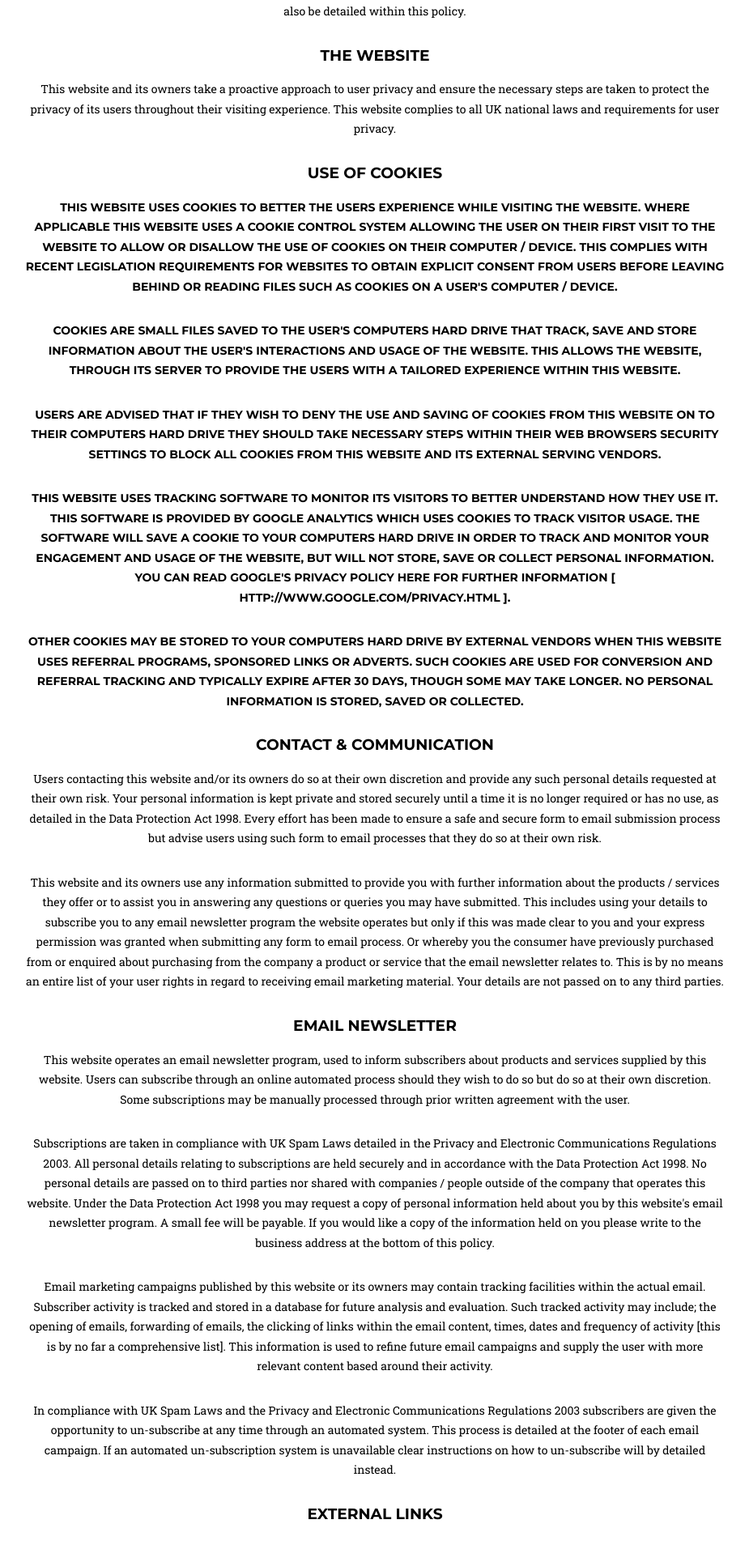
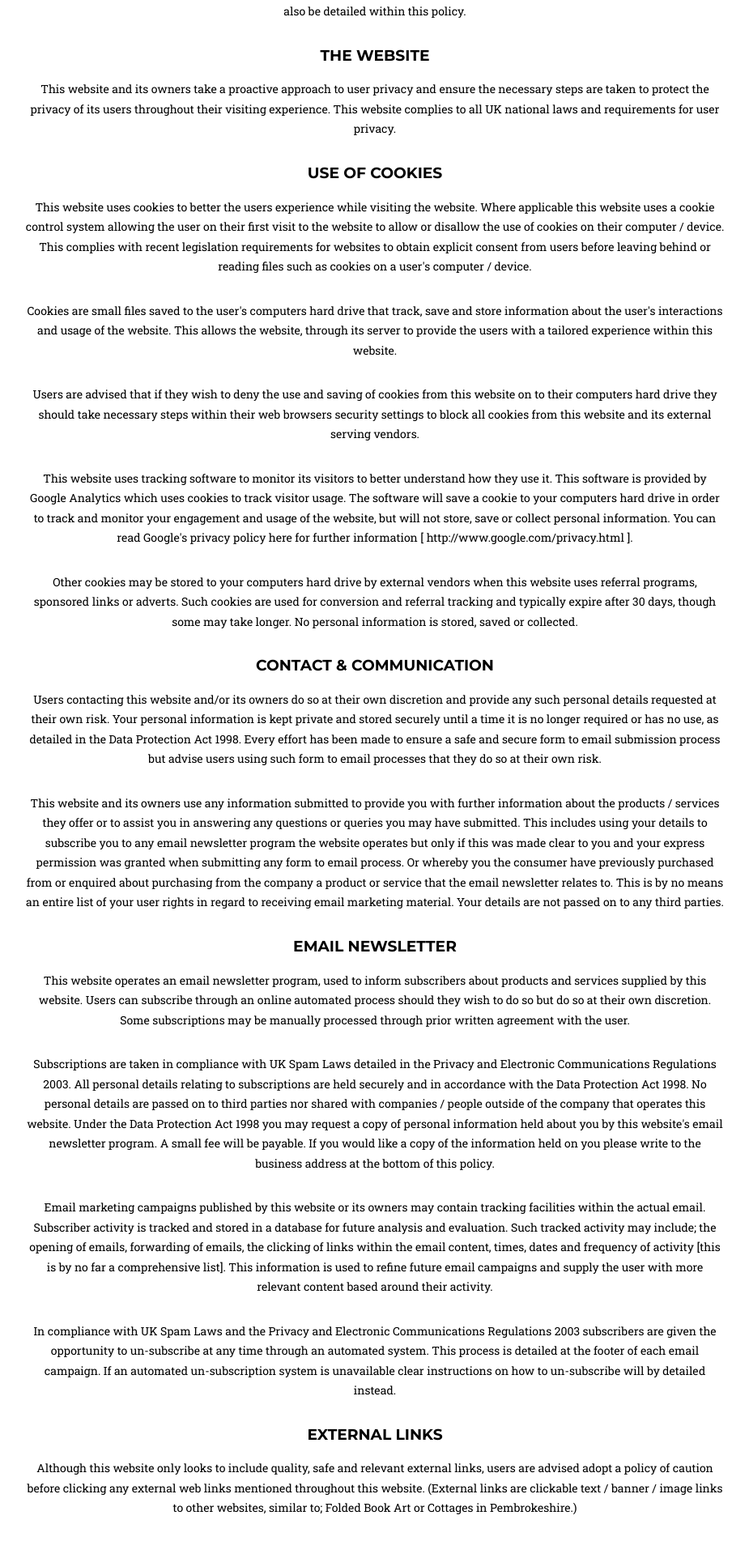
Before and after one commit to canneslionrobg/canneslionrobg.github.io, a Jekyll site: the page privacy.html, which Jekyll copies as it is, in a window 1280 px wide. Shown: the part 384-2287 px from the top of the page at 81% size, without its empty margins (177-1102 px from the left). Built offline with Jekyll 4.4.1, drawn with Linux system fonts in a browser that asks for light colours.

```diff
--- a/index.html
+++ b/index.html
@@ -454,7 +454,6 @@ height="0" width="0" style="display:none;visibility:hidden"></iframe></noscript>
         </div>
     </section>
 
-<section id = "footer">
       <footer>
         <div class="container">
             <div class="row">
@@ -475,7 +474,6 @@ height="0" width="0" style="display:none;visibility:hidden"></iframe></noscript>
             </div>
         </div>
     </footer>
-  </section>
 
     <div class="portfolio-modal modal fade" id="portfolioModal2" tabindex="-1" role="dialog" aria-hidden="true">
         <div class="modal-content">
--- a/privacy.html
+++ b/privacy.html
@@ -45,7 +45,7 @@ height="0" width="0" style="display:none;visibility:hidden"></iframe></noscript>
 <h3>The Website</h3>
 <p>This website and its owners take a proactive approach to user privacy and ensure the necessary steps are taken to protect the privacy of its users throughout their visiting experience. This website complies to all UK national laws and requirements for user privacy.</p>
 
-<h3>Use of Cookies<h3>
+<h3>Use of Cookies</h3>
 <p>This website uses cookies to better the users experience while visiting the website. Where applicable this website uses a cookie control system allowing the user on their first visit to the website to allow or disallow the use of cookies on their computer / device. This complies with recent legislation requirements for websites to obtain explicit consent from users before leaving behind or reading files such as cookies on a user's computer / device.</p>
 
 <p>Cookies are small files saved to the user's computers hard drive that track, save and store information about the user's interactions and usage of the website. This allows the website, through its server to provide the users with a tailored experience within this website.</p>
```
